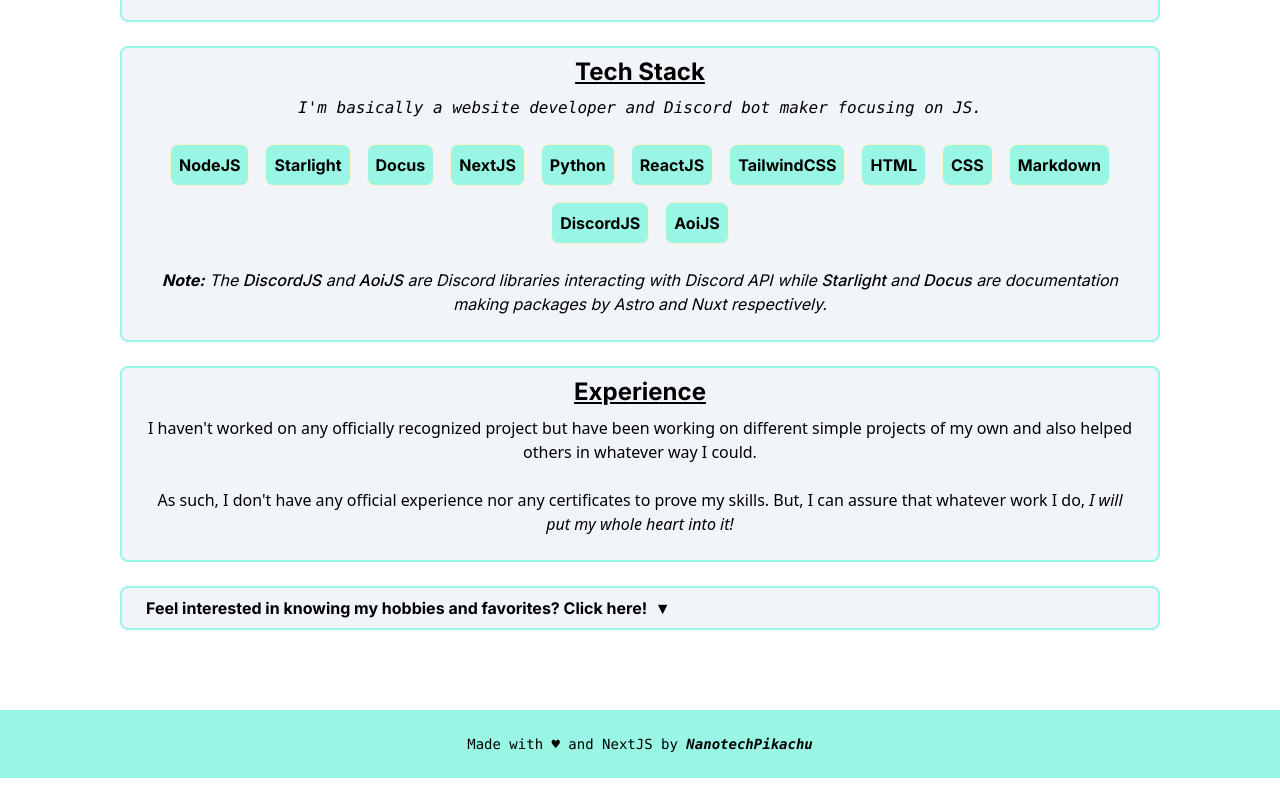
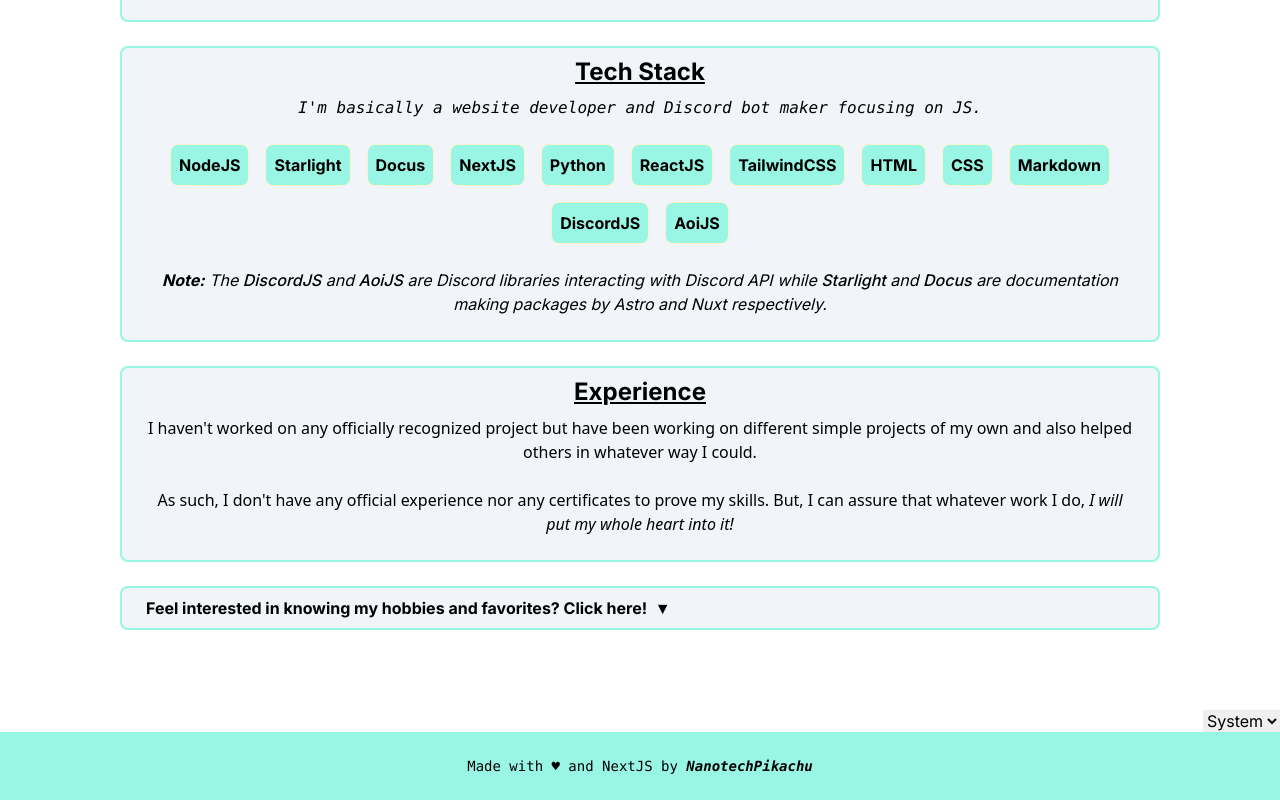
Before and after one commit to NanotechPikachu/Portfolio, a Next.js app: page / in a window 1280 px wide. Shown: the part 654-1454 px from the top of the page. Before the commit the page ends 1432 px from the top, so only its background shows below. Built offline with nearby package versions, Linux system fonts and the light colour scheme.

Commit message:
Update page.js

```diff
--- a/src/app/page.js
+++ b/src/app/page.js
@@ -4,6 +4,7 @@ import TechStack from '../components/TechStack.jsx';
 import Exp from '../components/Exp.jsx';
 import Extra from '../components/Extra.jsx';
 import Av from '../components/Av.jsx';
+import Theme from '../components/Theme.jsx';
 
 export default function Home() {
   return (
@@ -19,6 +20,7 @@ export default function Home() {
     <Extra />
     </div>
     </div>
+    <Theme />
     <div className="dark:bg-teal-100 bg-teal-200 bottom-0 text-center text-black text-xs md:text-sm font-mono">
     <p className="m-4 md:m-6">Made with &hearts; and NextJS by <span className="font-bold italic">NanotechPikachu</span></p>
     </div>
```
